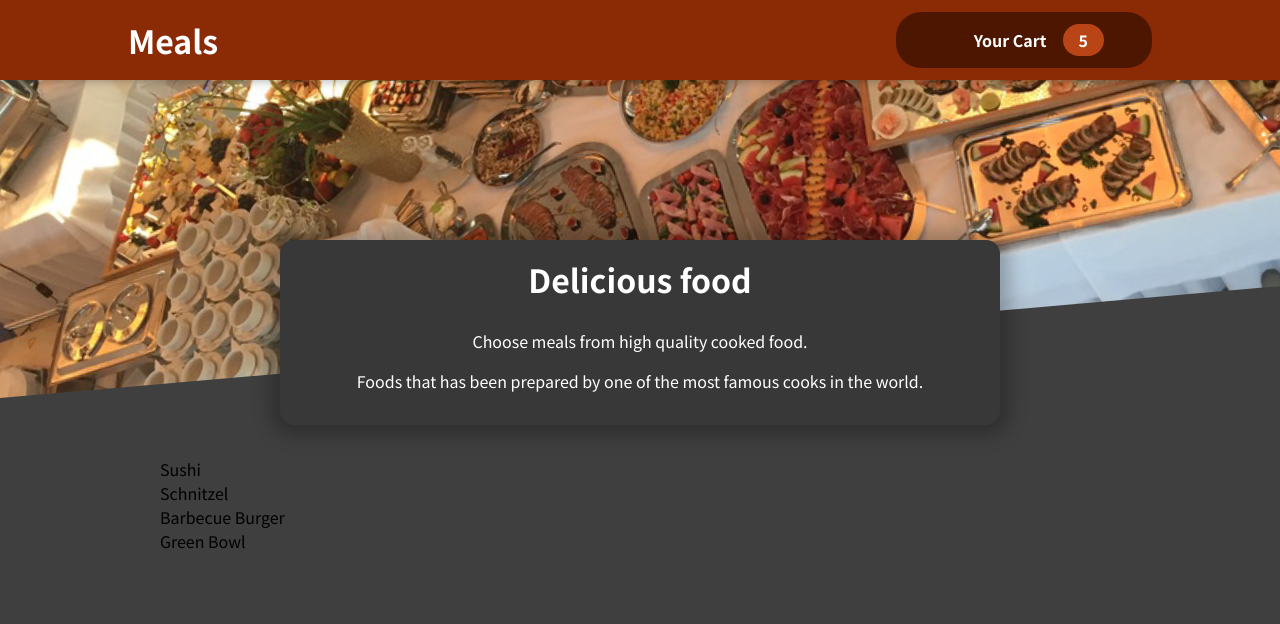
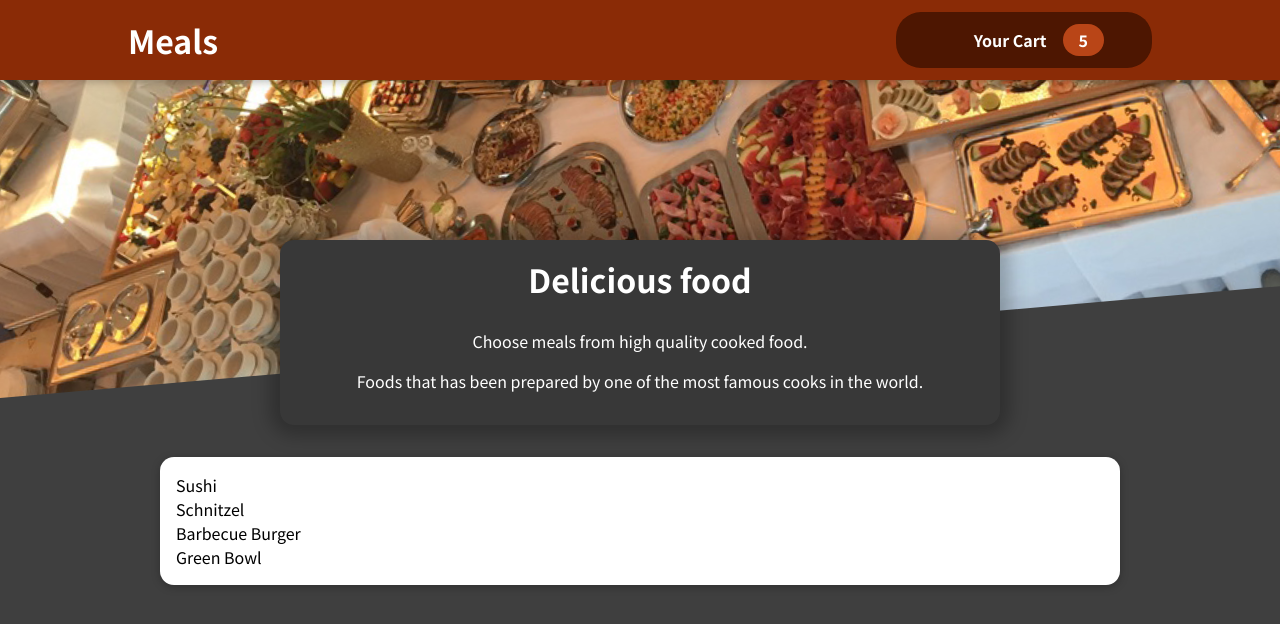
Before and after one commit to qur786/Food-Order, a React (Create React App) app: page / in a window 1280 px wide. Shown: the top 624 px of the page. Built offline with nearby package versions, Linux system fonts and the light colour scheme; some icons are missing.

Commit message:
feat: add Card component

```diff
--- a/src/components/AvailableMeals/index.tsx
+++ b/src/components/AvailableMeals/index.tsx
@@ -1,3 +1,4 @@
+import { Card } from "../Card";
 import classes from "./index.module.css";
 
 interface Meal {
@@ -14,11 +15,13 @@
 export function AvailableMeals({ meals }: AvailableMealsProps) {
   return (
     <section className={classes.meals}>
-      <ul>
-        {meals.map((meal) => (
-          <li>{meal.name}</li>
-        ))}
-      </ul>
+      <Card>
+        <ul>
+          {meals.map((meal) => (
+            <li>{meal.name}</li>
+          ))}
+        </ul>
+      </Card>
     </section>
   );
 }
--- /dev/null
+++ b/src/components/Card/index.module.css
@@ -0,0 +1,6 @@
+.card {
+  padding: 1rem;
+  box-shadow: 0 2px 8px rgba(0, 0, 0, 0.25);
+  border-radius: 14px;
+  background-color: white;
+}
--- /dev/null
+++ b/src/components/Card/index.tsx
@@ -0,0 +1,6 @@
+import type { PropsWithChildren } from "react";
+import classes from "./index.module.css";
+
+export function Card(props: PropsWithChildren) {
+  return <div className={classes.card}>{props.children}</div>;
+}
```
